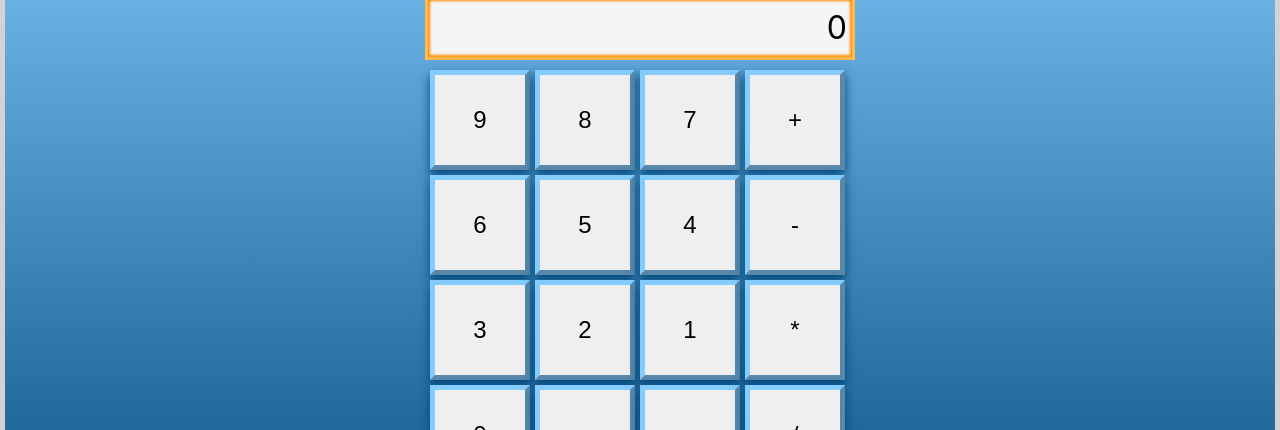
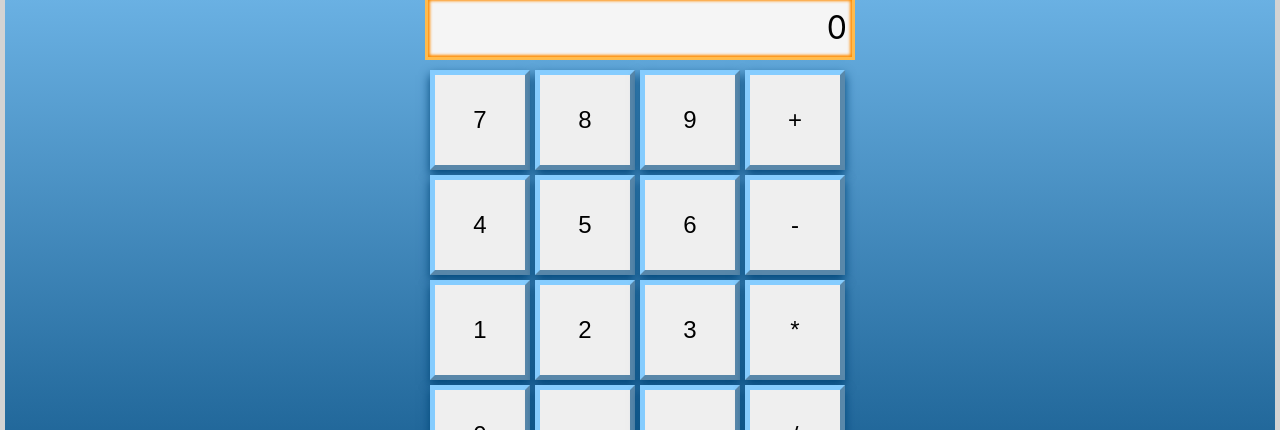
Before and after one commit to zenlex/jscalc, a React (Create React App) app: page / in a window 1280 px wide. Shown: the part 168-598 px from the top of the page. Built offline with nearby package versions, Linux system fonts and the light colour scheme.

Commit message:
fixed digit order in keypad

```diff
--- a/src/components/keypad.jsx
+++ b/src/components/keypad.jsx
@@ -3,8 +3,8 @@ import {connect} from 'react-redux'
 import {clickDigit, equalIt, clickOp, toggleKey, clearIt, bsIt} from '../actions'
 import {OPERATORS, KEYCODES, SHIFTKEYCODES, opsIds} from '../constants'
 
-const digitArr = ['9', '8', '7', '6', '5', '4', '3', '2', '1', '0', '.', '='];
-const idArr = ['nine', 'eight', 'seven', 'six', 'five', 'four', 'three', 'two', 'one', 'zero', 'decimal', 'equals'];
+const digitArr = ['7', '8', '9', '4', '5', '6', '1', '2', '3', '0', '.', '='];
+const idArr = ['seven', 'eight', 'nine', 'four', 'five', 'six', 'one', 'two', 'three', 'zero', 'decimal', 'equals'];
 
 function DigitKey(props){
     return <button className='key' id={props.id} tabIndex='-1' value={props.value} onClick={props.clickHandle}>{props.value}</button>
```
